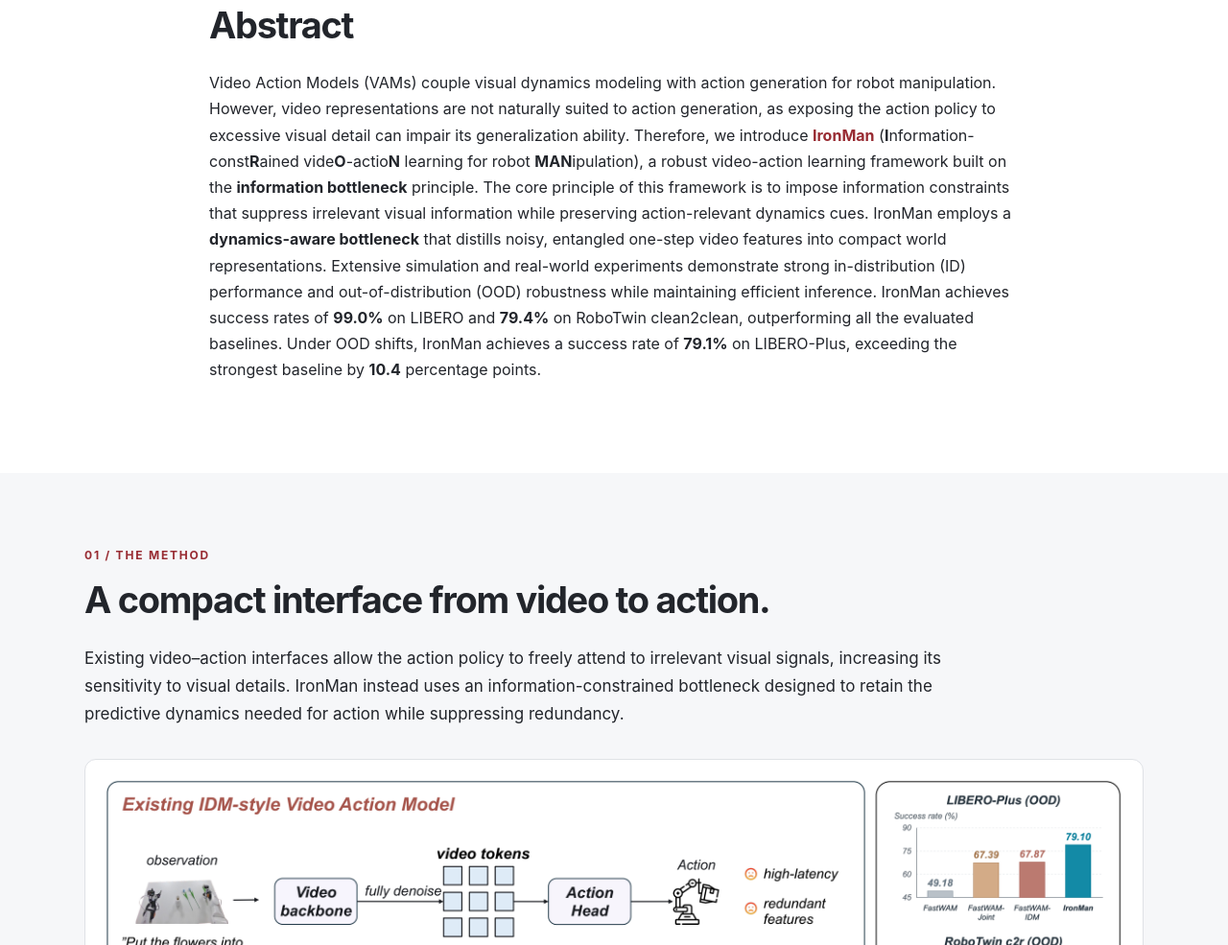
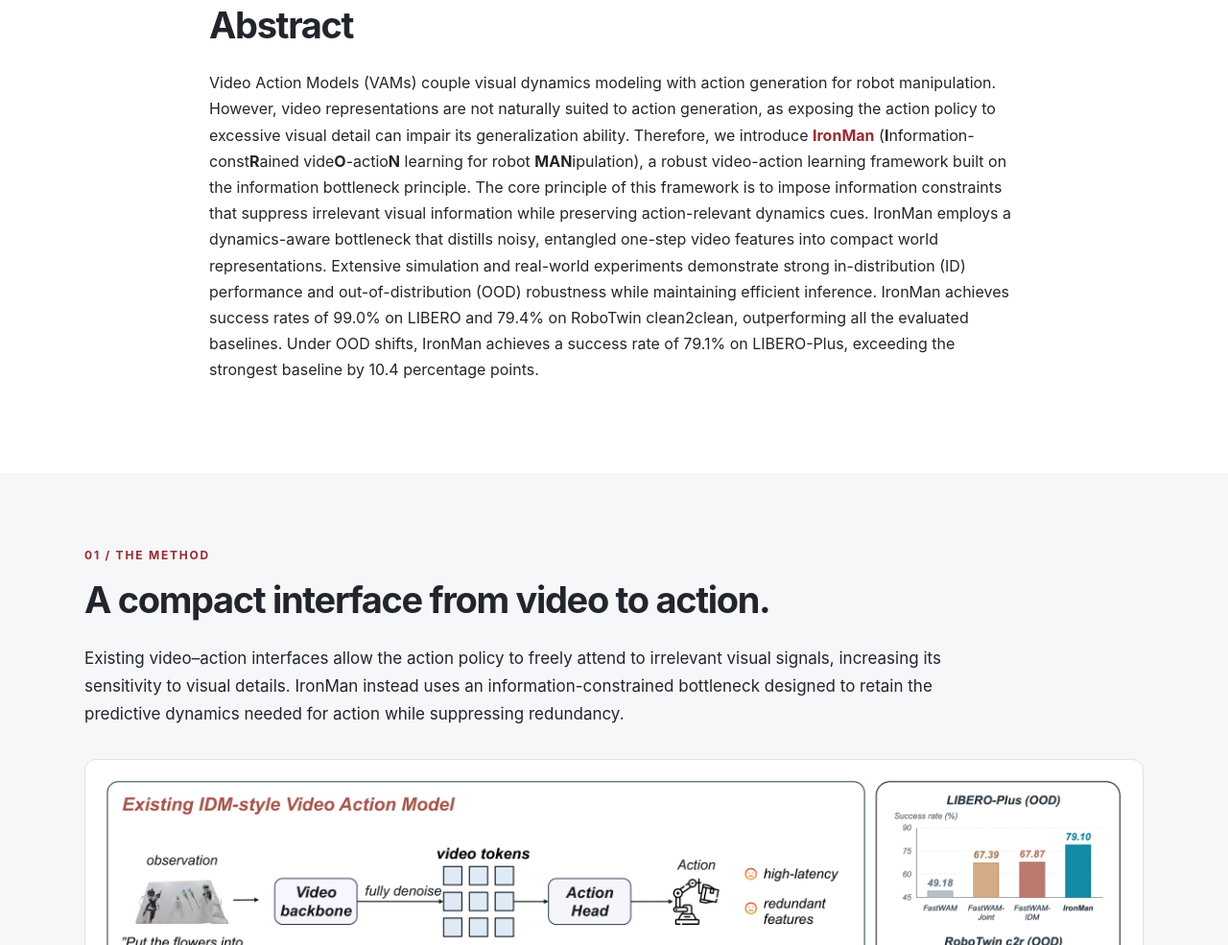
Before and after one commit to youngsoul0731/ironman-project-page, a plain HTML site: page index.html in a window 1280 px wide. Shown: the part 888-1873 px from the top of the page at 96% size. Drawn offline with Linux system fonts and the light colour scheme.

Commit message:
Remove bold formatting in abstract body
Co-Authored-By: Claude Fable 5 <noreply@anthropic.com>

```diff
--- a/index.html
+++ b/index.html
@@ -58,14 +58,14 @@
       to excessive visual detail can impair its generalization ability. Therefore, we introduce
       <strong class="accent">IronMan</strong> (<b>I</b>nformation-const<b>R</b>ained vide<b>O</b>-actio<b>N</b>
       learning for robot <b>MAN</b>ipulation), a robust video-action learning framework built on the
-      <b>information bottleneck</b> principle. The core principle of this framework is to impose information
+      information bottleneck principle. The core principle of this framework is to impose information
       constraints that suppress irrelevant visual information while preserving action-relevant dynamics cues.
-      IronMan employs a <b>dynamics-aware bottleneck</b> that distills noisy, entangled one-step video features
+      IronMan employs a dynamics-aware bottleneck that distills noisy, entangled one-step video features
       into compact world representations. Extensive simulation and real-world experiments demonstrate strong
       in-distribution (ID) performance and out-of-distribution (OOD) robustness while maintaining efficient inference.
-      IronMan achieves success rates of <b>99.0%</b> on LIBERO and <b>79.4%</b> on RoboTwin clean2clean,
+      IronMan achieves success rates of 99.0% on LIBERO and 79.4% on RoboTwin clean2clean,
       outperforming all the evaluated baselines. Under OOD shifts, IronMan achieves a success rate of
-      <b>79.1%</b> on LIBERO-Plus, exceeding the strongest baseline by <b>10.4</b> percentage points.
+      79.1% on LIBERO-Plus, exceeding the strongest baseline by 10.4 percentage points.
     </p>
   </div>
 </section>
```
